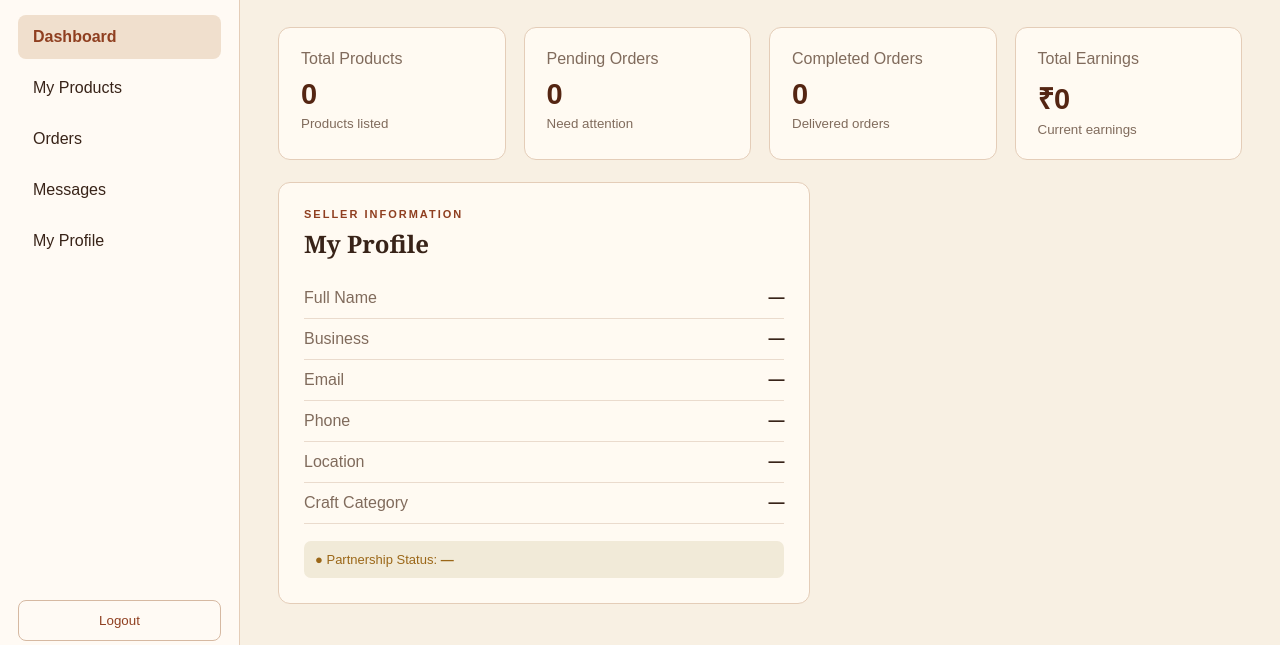
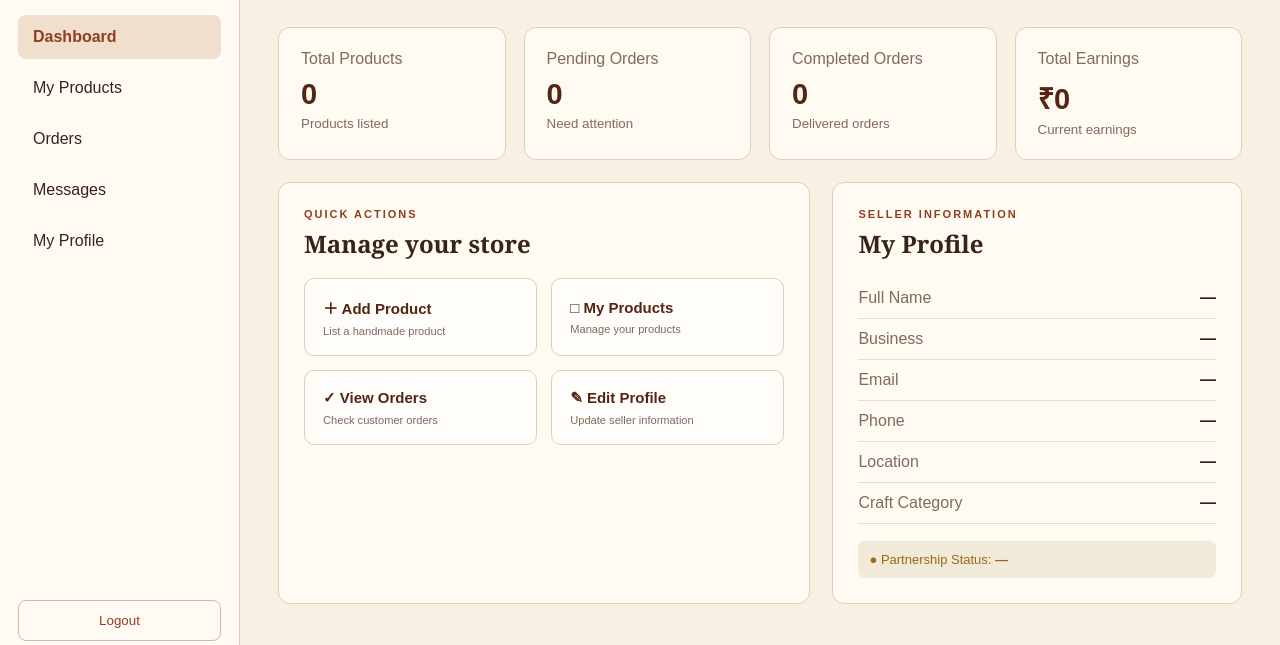
Before and after one commit to PRATYAYCHATTERJEE/shilpam, a plain HTML site: page Frontend/Seller-dashboard.html in a window 1280 px wide. Shown: the part 131-776 px from the top of the page. Drawn offline with Linux system fonts and the light colour scheme.

Commit message:
Restore quick actions panel in Seller-dashboard.html

```diff
--- a/Frontend/Seller-dashboard.html
+++ b/Frontend/Seller-dashboard.html
@@ -47,7 +47,15 @@
     </section>
 
     <section class="columns">
-
+      <div class="panel">
+        <p class="label">QUICK ACTIONS</p>
+        <h2>Manage your store</h2>
+        <div class="actions">
+          <button><strong>＋ Add Product</strong><small>List a handmade product</small></button>
+          <button><strong>□ My Products</strong><small>Manage your products</small></button>
+          <button><strong>✓ View Orders</strong><small>Check customer orders</small></button>
+          <button><strong>✎ Edit Profile</strong><small>Update seller information</small></button>
+        </div>
       </div>
 
       <div class="panel">
```
